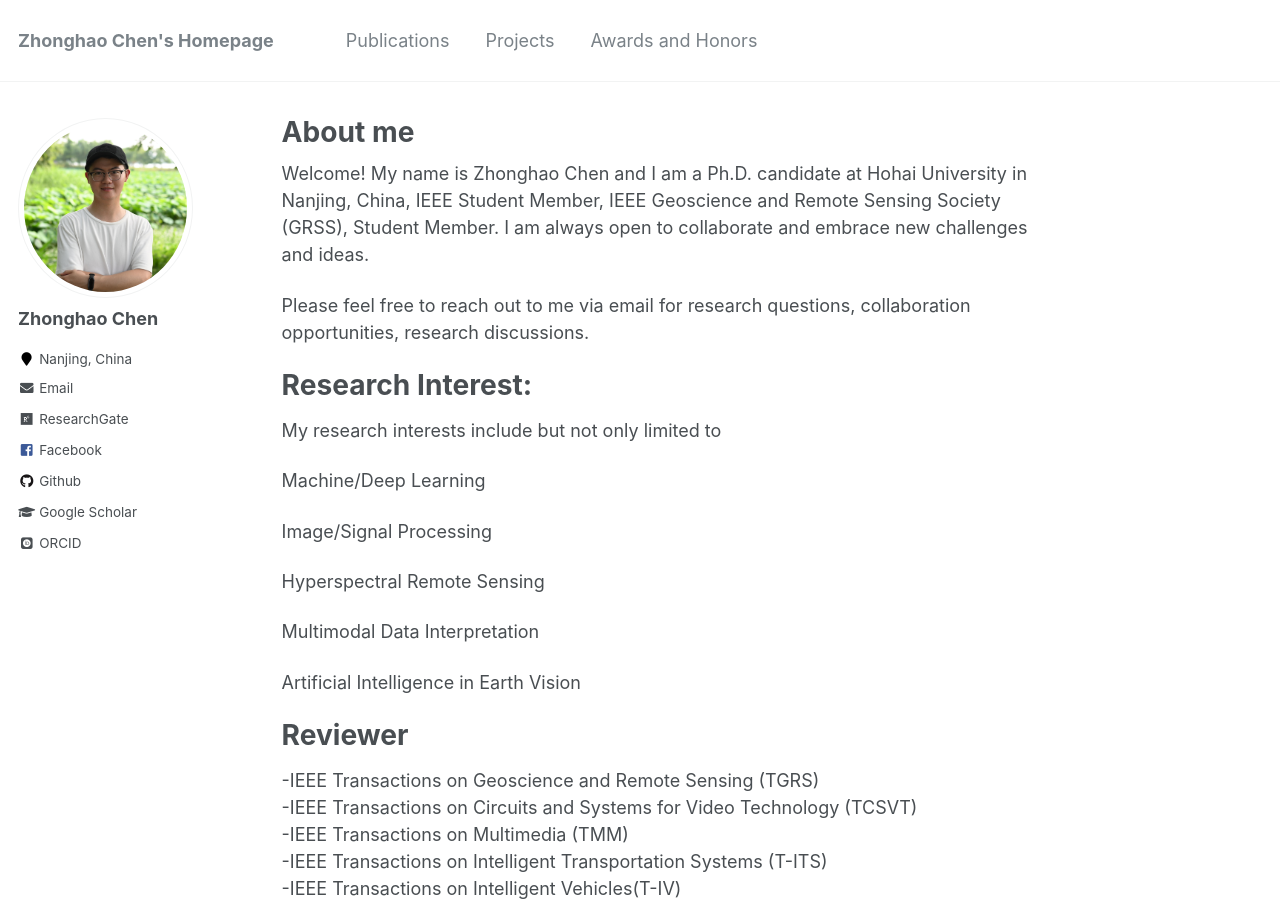
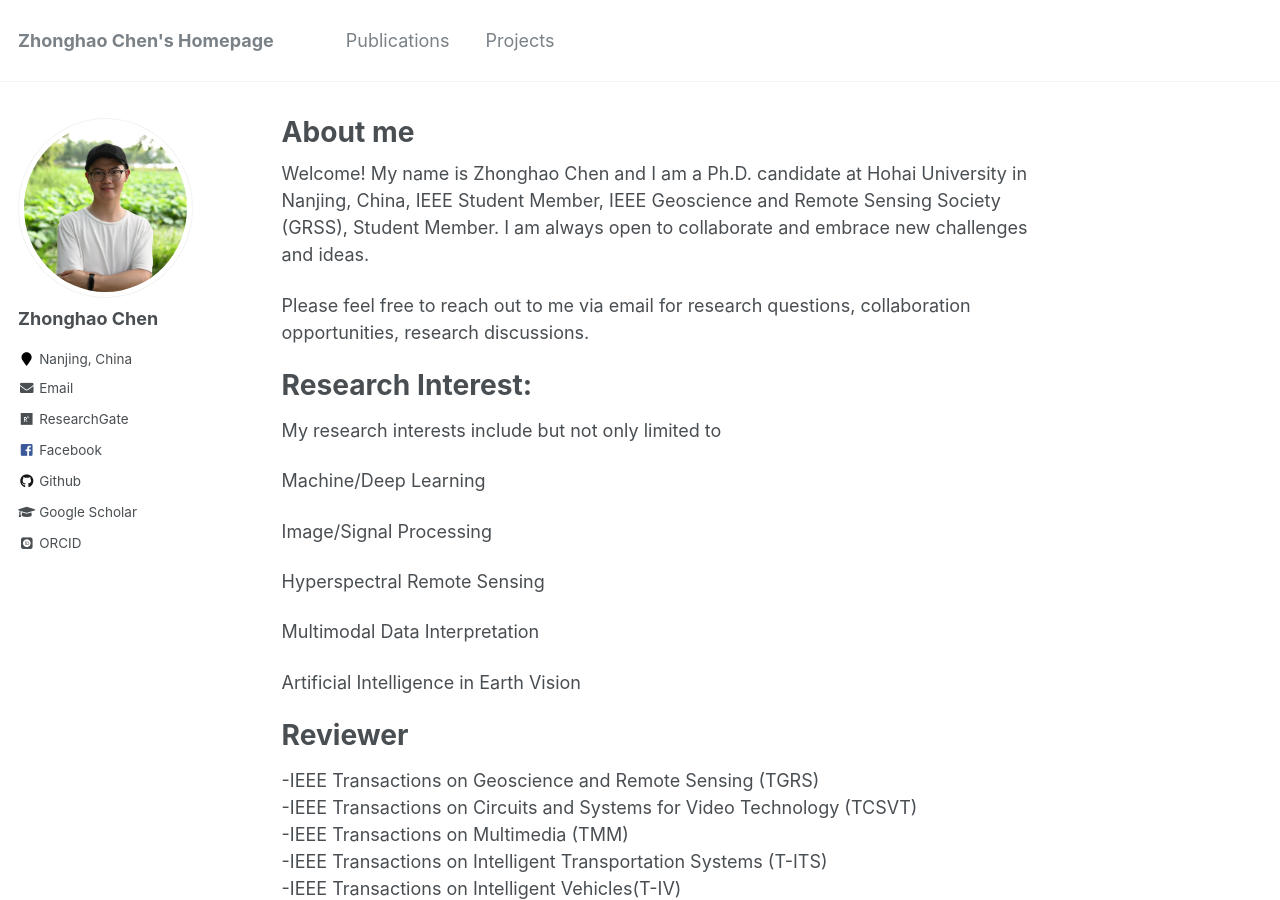
Before and after one commit to zhonghaochen/zhonghaochen.github.io, a Jekyll site: the page built from _pages/about.md, in a window 1280 px wide and 900 px high. Built offline with Jekyll 4.4.1, drawn with Linux system fonts in a browser that asks for light colours; some web fonts are replaced.

Commit message:
Update navigation.yml

```diff
--- a/_data/navigation.yml
+++ b/_data/navigation.yml
@@ -3,10 +3,10 @@ main:
   - title: "Publications"
     url: /publications/
 
+  # - title: "Projects"
+  #   url: /projects/
+
   - title: "Projects"
-    url: /projects/
-
-  - title: "Awards and Honors"
     url: /talks/
 
   # - title: "Teaching"
```
